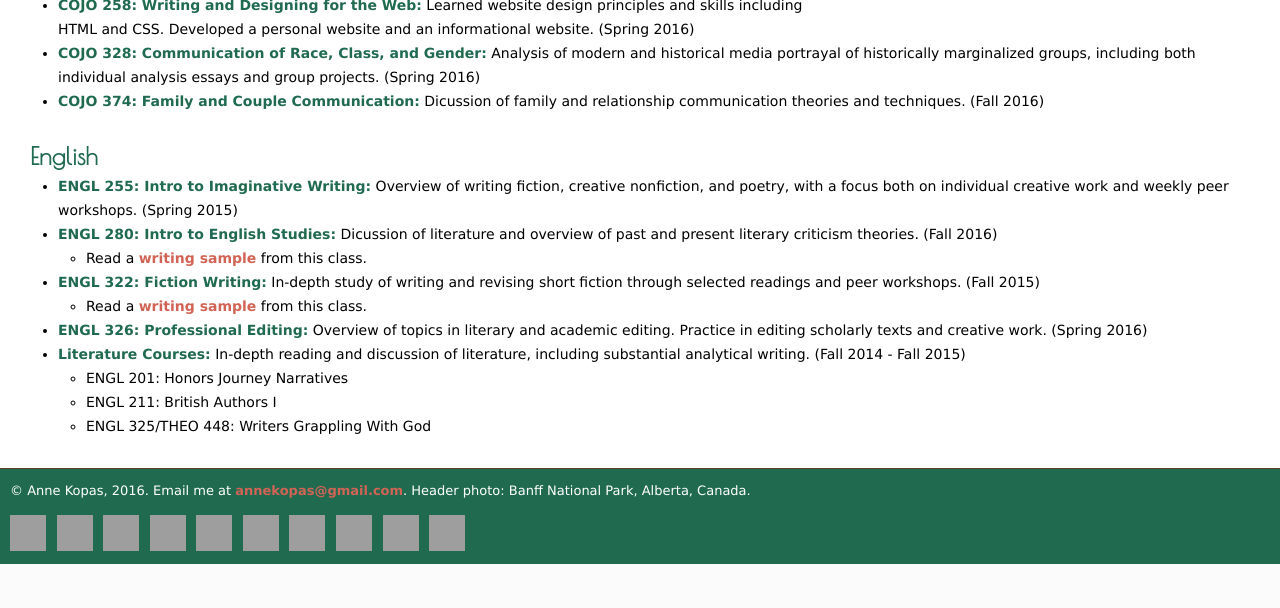
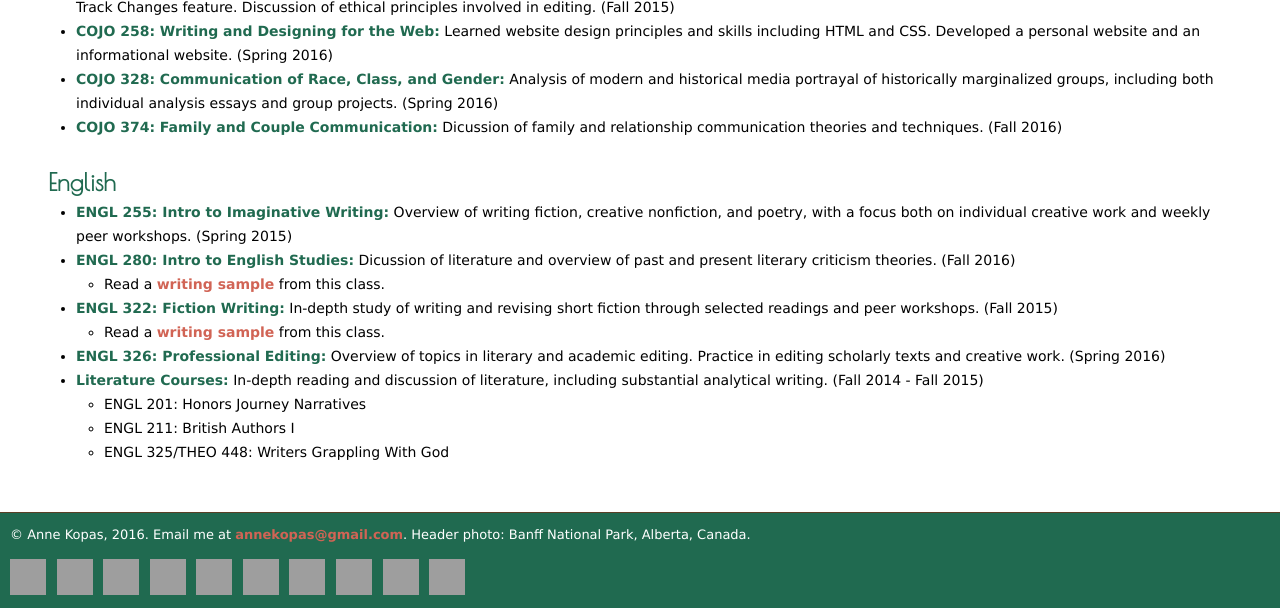
Before and after one commit to annekopas/annekopas, a PHP site: page /coursework.html in a window 1280 px wide. Shown: the part 597-1205 px from the top of the page. Before the commit the page ends 1161 px from the top, so only its background shows below. Run offline with PHP 8.4, Linux system fonts and the light colour scheme; grey boxes are pictures that could not be loaded.

Commit message:
Update style.css

```diff
--- a/style.css
+++ b/style.css
@@ -236,7 +236,7 @@ header h2
 main
 {
 	width: 100%;
-	padding: 30px;
+	padding: 2em 3em 3em 3em;
 	background-color: #FFF;
 	float: left;
 	border-bottom: 1px #594027 solid;
```
